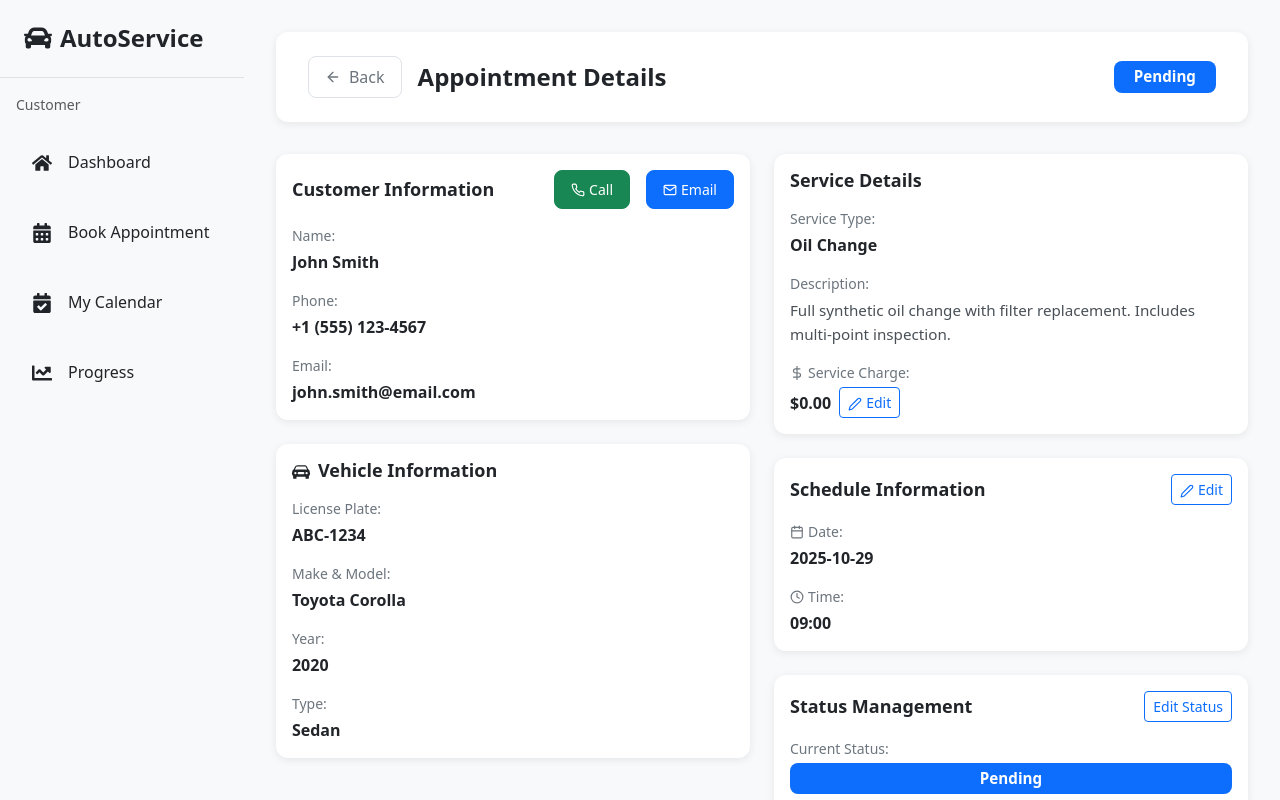
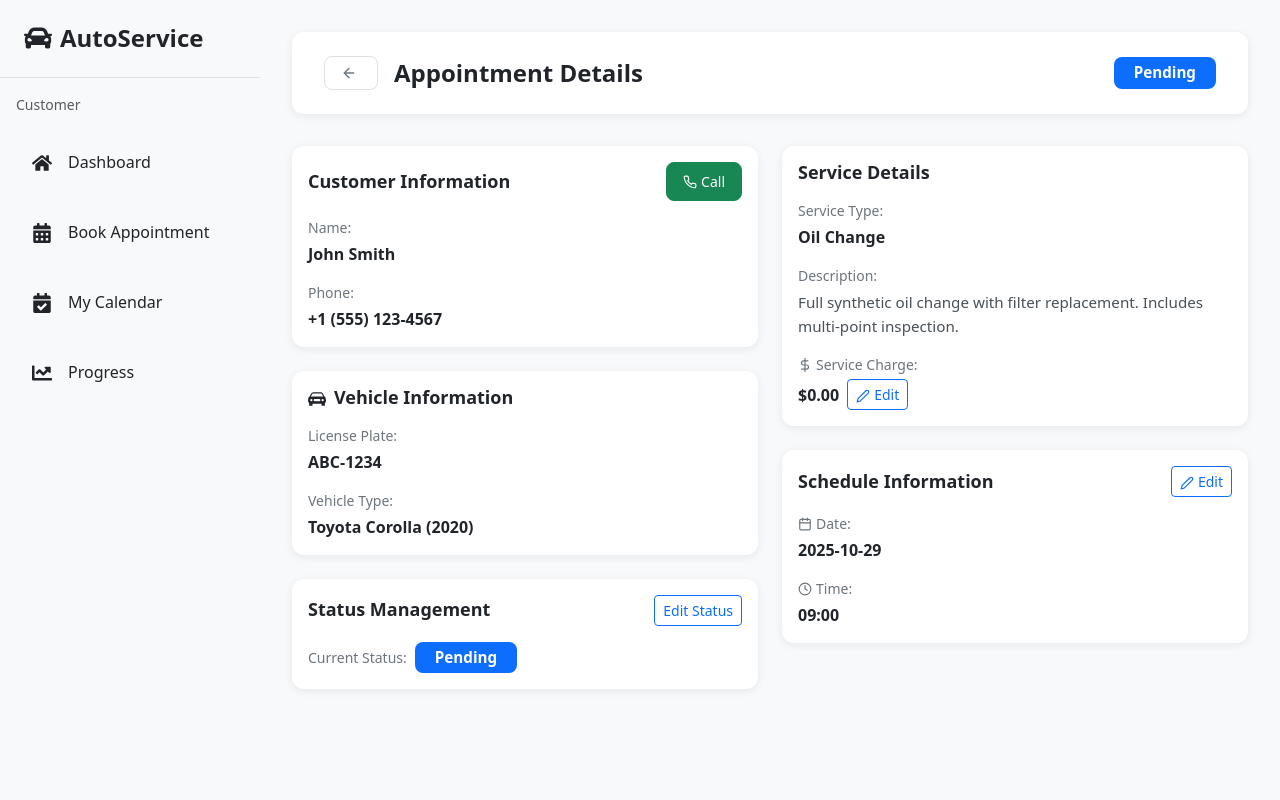
Before and after one commit to Serryudy/EAD, a React app in the folder frontend/: page /employeeappointment/1 in a window 1280 px wide. Built offline with nearby package versions, Linux system fonts and the light colour scheme; the HTML template or start-up script is replaced by a standard one.

Commit message:
Appointment Details changes

```diff
--- a/frontend/src/components/Dashboard/EmployeeAppoinmentDetails.css
+++ b/frontend/src/components/Dashboard/EmployeeAppoinmentDetails.css
@@ -112,6 +112,10 @@
   gap: 0.25rem;
 }
 
+.info-item.d-flex {
+  flex-direction: row !important;
+}
+
 .info-item label {
   font-size: 0.875rem;
   color: #6c757d;
--- a/frontend/src/components/Dashboard/EmployeeAppoinmentDetails.tsx
+++ b/frontend/src/components/Dashboard/EmployeeAppoinmentDetails.tsx
@@ -1,7 +1,7 @@
 import React, { useState } from 'react';
 import { Container, Row, Col, Card, Badge, Button, Form, Modal, Toast, ToastContainer } from 'react-bootstrap';
 import { useParams, useNavigate } from 'react-router-dom';
-import { FiArrowLeft, FiPhone, FiMail, FiCalendar, FiClock, FiDollarSign, FiEdit2, FiCheck } from 'react-icons/fi';
+import { FiArrowLeft, FiPhone, FiCalendar, FiClock, FiDollarSign, FiEdit2, FiCheck } from 'react-icons/fi';
 import { BsFillCarFrontFill } from 'react-icons/bs';
 import './EmployeeAppoinmentDetails.css';
 
@@ -56,6 +56,7 @@ const EmployeeAppoinmentDetails: React.FC = () => {
   const [newDate, setNewDate] = useState<string>(appointment.date);
   const [newTime, setNewTime] = useState<string>(appointment.time);
   const [showConfirmModal, setShowConfirmModal] = useState<boolean>(false);
+  const [showStatusConfirmModal, setShowStatusConfirmModal] = useState<boolean>(false);
   const [isEditingCharge, setIsEditingCharge] = useState<boolean>(false);
   const [newCharge, setNewCharge] = useState<number>(appointment.serviceCharge);
   const [showToast, setShowToast] = useState(false);
@@ -64,14 +65,25 @@ const EmployeeAppoinmentDetails: React.FC = () => {
     window.location.href = `tel:${appointment.customerPhone}`;
   };
 
-  const handleEmailCustomer = (): void => {
-    window.location.href = `mailto:${appointment.customerEmail}`;
+  const handleUpdateStatus = (): void => {
+    if (newStatus === 'cancelled') {
+      // Show confirmation modal for cancelled status
+      setShowStatusConfirmModal(true);
+    } else {
+      // Update status directly for other statuses
+      setAppointment({ ...appointment, status: newStatus });
+      setIsEditingStatus(false);
+      setToastMessage('Status updated successfully!');
+      setToastVariant('success');
+      setShowToast(true);
+    }
   };
 
-  const handleUpdateStatus = (): void => {
+  const confirmStatusChange = (): void => {
     setAppointment({ ...appointment, status: newStatus });
     setIsEditingStatus(false);
-    setToastMessage('Status updated successfully!');
+    setShowStatusConfirmModal(false);
+    setToastMessage('Status updated and customer will be notified!');
     setToastVariant('success');
     setShowToast(true);
   };
@@ -127,8 +139,7 @@ const EmployeeAppoinmentDetails: React.FC = () => {
       <div className="details-header">
         <div className="header-left">
           <Button variant="outline-secondary" className="back-btn" onClick={() => navigate(-1)}>
-            <FiArrowLeft className="me-2" />
-            Back
+            <FiArrowLeft className="me-1" />
           </Button>
           <h4 className="details-title">Appointment Details</h4>
         </div>
@@ -150,20 +161,11 @@ const EmployeeAppoinmentDetails: React.FC = () => {
                     <Button
                       variant="success"
                       size="sm"
-                      className="me-2 contact-btn"
+                      className="contact-btn"
                       onClick={handleCallCustomer}
                     >
                       <FiPhone className="me-1" />
                       Call
-                    </Button>
-                    <Button
-                      variant="primary"
-                      size="sm"
-                      className="contact-btn"
-                      onClick={handleEmailCustomer}
-                    >
-                      <FiMail className="me-1" />
-                      Email
                     </Button>
                   </div>
                 </div>
@@ -176,10 +178,6 @@ const EmployeeAppoinmentDetails: React.FC = () => {
                   <div className="info-item">
                     <label>Phone:</label>
                     <strong>{appointment.customerPhone}</strong>
-                  </div>
-                  <div className="info-item">
-                    <label>Email:</label>
-                    <strong>{appointment.customerEmail}</strong>
                   </div>
                 </div>
               </Card.Body>
@@ -199,18 +197,64 @@ const EmployeeAppoinmentDetails: React.FC = () => {
                     <strong>{appointment.vehicleNumber}</strong>
                   </div>
                   <div className="info-item">
-                    <label>Make & Model:</label>
-                    <strong>{appointment.vehicleMake} {appointment.vehicleModel}</strong>
-                  </div>
-                  <div className="info-item">
-                    <label>Year:</label>
-                    <strong>{appointment.vehicleYear}</strong>
-                  </div>
-                  <div className="info-item">
-                    <label>Type:</label>
-                    <strong>{appointment.vehicleType}</strong>
+                    <label>Vehicle Type:</label>
+                    <strong>{appointment.vehicleMake} {appointment.vehicleModel} ({appointment.vehicleYear})</strong>
                   </div>
                 </div>
+              </Card.Body>
+            </Card>
+
+            {/* Status Management */}
+            <Card className="detail-card mt-4">
+              <Card.Body>
+                <div className="d-flex justify-content-between align-items-center mb-3">
+                  <h5 className="card-section-title mb-0">Status Management</h5>
+                  {!isEditingStatus && (
+                    <Button
+                      variant="outline-primary"
+                      size="sm"
+                      onClick={() => setIsEditingStatus(true)}
+                    >
+                      Edit Status
+                    </Button>
+                  )}
+                </div>
+
+                {isEditingStatus ? (
+                  <div className="d-flex gap-2 align-items-center">
+                    <Form.Select
+                      id="status-update"
+                      value={newStatus}
+                      onChange={(e) => setNewStatus(e.target.value as AppointmentStatus)}
+                      aria-label="Update appointment status"
+                      style={{ width: 'auto', flex: '1' }}
+                    >
+                      <option value="pending">Pending</option>
+                      <option value="confirmed">Confirmed</option>
+                      <option value="in-service">In Service</option>
+                      <option value="completed">Completed</option>
+                      <option value="cancelled">Cancelled</option>
+                    </Form.Select>
+                    <Button variant="primary" size="sm" onClick={handleUpdateStatus}>
+                      Save
+                    </Button>
+                    <Button
+                      variant="secondary"
+                      size="sm"
+                      onClick={() => {
+                        setIsEditingStatus(false);
+                        setNewStatus(appointment.status);
+                      }}
+                    >
+                      Cancel
+                    </Button>
+                  </div>
+                ) : (
+                  <div className="info-item d-flex align-items-center gap-2">
+                    <label className="mb-0">Current Status:</label>
+                    {getStatusBadge(appointment.status)}
+                  </div>
+                )}
               </Card.Body>
             </Card>
           </Col>
@@ -242,8 +286,9 @@ const EmployeeAppoinmentDetails: React.FC = () => {
                           type="number"
                           min="0"
                           step="0.01"
-                          value={newCharge}
+                          value={newCharge === 0 ? '' : newCharge}
                           onChange={(e) => setNewCharge(parseFloat(e.target.value) || 0)}
+                          placeholder="0.00"
                           style={{ width: '150px' }}
                         />
                         <Button variant="success" size="sm" onClick={handleSaveCharge}>
@@ -351,72 +396,7 @@ const EmployeeAppoinmentDetails: React.FC = () => {
               </Card.Body>
             </Card>
 
-            {/* Status Management */}
-            <Card className="detail-card mt-4">
-              <Card.Body>
-                <div className="d-flex justify-content-between align-items-center mb-3">
-                  <h5 className="card-section-title mb-0">Status Management</h5>
-                  {!isEditingStatus && (
-                    <Button
-                      variant="outline-primary"
-                      size="sm"
-                      onClick={() => setIsEditingStatus(true)}
-                    >
-                      Edit Status
-                    </Button>
-                  )}
-                </div>
 
-                {isEditingStatus ? (
-                  <div>
-                    <Form.Group className="mb-3">
-                      <Form.Label htmlFor="status-update">Update Status</Form.Label>
-                      <Form.Select
-                        id="status-update"
-                        value={newStatus}
-                        onChange={(e) => setNewStatus(e.target.value as AppointmentStatus)}
-                        aria-label="Update appointment status"
-                      >
-                        <option value="pending">Pending</option>
-                        <option value="confirmed">Confirmed</option>
-                        <option value="in-service">In Service</option>
-                        <option value="completed">Completed</option>
-                        <option value="cancelled">Cancelled</option>
-                      </Form.Select>
-                    </Form.Group>
-                    <div className="d-flex gap-2">
-                      <Button variant="primary" onClick={handleUpdateStatus}>
-                        Save Status
-                      </Button>
-                      <Button
-                        variant="secondary"
-                        onClick={() => {
-                          setIsEditingStatus(false);
-                          setNewStatus(appointment.status);
-                        }}
-                      >
-                        Cancel
-                      </Button>
-                    </div>
-                  </div>
-                ) : (
-                  <div className="info-item">
-                    <label>Current Status:</label>
-                    {getStatusBadge(appointment.status)}
-                  </div>
-                )}
-              </Card.Body>
-            </Card>
-
-            {/* Additional Notes */}
-            {appointment.notes && (
-              <Card className="detail-card mt-4">
-                <Card.Body>
-                  <h5 className="card-section-title mb-3">Additional Notes</h5>
-                  <p className="notes-text">{appointment.notes}</p>
-                </Card.Body>
-              </Card>
-            )}
           </Col>
         </Row>
       </Container>
@@ -446,6 +426,27 @@ const EmployeeAppoinmentDetails: React.FC = () => {
         </Modal.Footer>
       </Modal>
 
+      {/* Confirmation Modal for Status Change to Cancelled */}
+      <Modal show={showStatusConfirmModal} onHide={() => setShowStatusConfirmModal(false)} centered>
+        <Modal.Header closeButton>
+          <Modal.Title>Confirm Status Change</Modal.Title>
+        </Modal.Header>
+        <Modal.Body>
+          <p>You are about to change the appointment status to <strong>Cancelled</strong>.</p>
+          <p className="text-primary fw-bold mt-3">
+            Will you inform the customer about this change?
+          </p>
+        </Modal.Body>
+        <Modal.Footer>
+          <Button variant="secondary" onClick={() => setShowStatusConfirmModal(false)}>
+            Cancel
+          </Button>
+          <Button variant="danger" onClick={confirmStatusChange}>
+            Yes, Cancel Appointment & Notify Customer
+          </Button>
+        </Modal.Footer>
+      </Modal>
+
       {/* Toast Notification */}
       <ToastContainer position="top-end" className="p-3" style={{ zIndex: 9999 }}>
         <Toast
```
